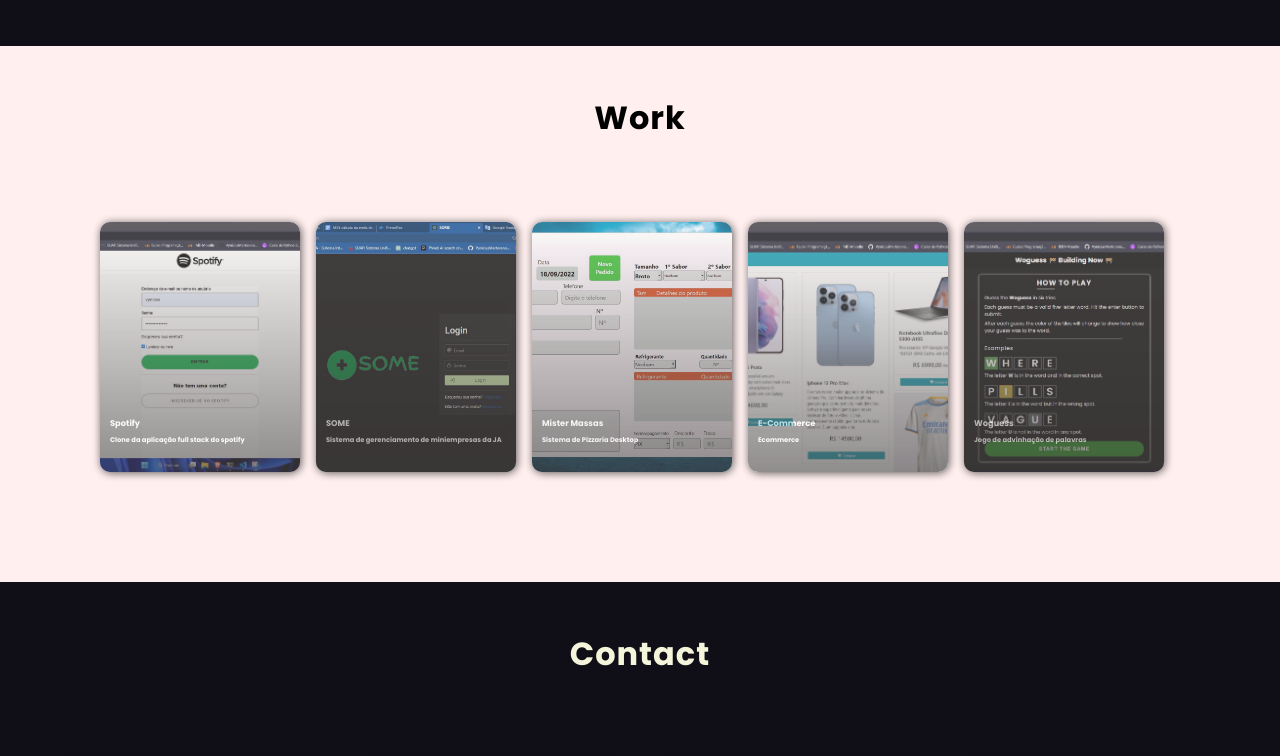
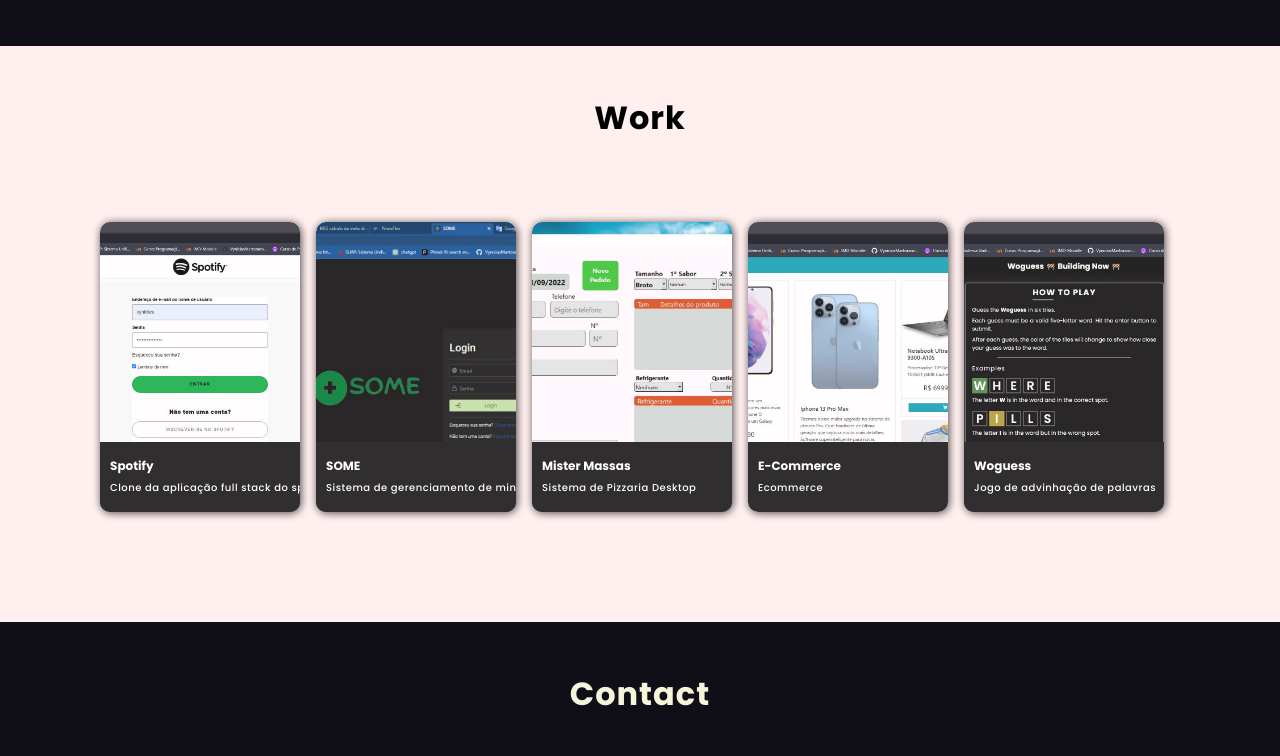
Before and after one commit to VyniciusMartorano/Portfolio, a React (Vite) app: page / in a window 1280 px wide. Shown: the part 1731-2487 px from the top of the page. Built offline with nearby package versions, Linux system fonts and the light colour scheme.

Commit message:
alterações visuais

```diff
--- a/src/app.css
+++ b/src/app.css
@@ -39,12 +39,15 @@ scroll-margin-top: .8em;
   }
 
   /* Estilizando o polegar da barra de rolagem */
-  ::-webkit-scrollbar-thumb {
+  ::-webkit-scrollbar-thumb:vertical {
     border-radius: 8px;
     background-color: #585656; /* Cor do polegar */
   }
+  ::-webkit-scrollbar-thumb:horizontal {
+    border-radius: 8px;
+    height: 1px !important;
+    background-color: #585656; /* Cor do polegar */
+  }
+
 
   /* Estilizando o botão da barra de rolagem */
-  ::-webkit-scrollbar-button {
-    background-color: #ccc; /* Cor do botão */
-  }
--- a/src/components/home/index.css
+++ b/src/components/home/index.css
@@ -51,7 +51,10 @@ img.imagem:hover {
 
 .content-image {
     width: 200px;
+    display: flex;
     height: 200px;
+    align-items: center;
+    justify-content: center;
 }
 
 div#introduction-div-text {
@@ -138,3 +141,13 @@ p#local {
         height: 180px;
     }
 }
+
+@media screen and (max-width: 400px) {
+    div#introduction-div-text > h1 {
+        font-size: 2.5em;
+    }
+    div#introduction-div-text > h2 {
+        font-size: 1.5em;
+    }
+
+}
--- a/src/components/navbar/index.css
+++ b/src/components/navbar/index.css
@@ -88,3 +88,13 @@ a.link-nav {
     }
 
 }
+
+
+
+@media screen and (max-width:400px) {
+
+    a.link-nav {
+        font-size: 1rem;
+    }
+
+}
--- a/src/components/works/Item.jsx
+++ b/src/components/works/Item.jsx
@@ -11,10 +11,8 @@ const Item = ({ img, title, subtitle, to }) => {
                 alt={title}
             />
             <div className="carousel-item__details">
-                <div className="controls">
-                </div>
                 <h5 className="carousel-item__details--title">{title}</h5>
-                <h6 className="carousel-item__details--subtitle">{subtitle}</h6>
+                <p className="carousel-item__details--subtitle">{subtitle}</p>
             </div>
         </div>
     )
--- a/src/components/works/carousel/style.css
+++ b/src/components/works/carousel/style.css
@@ -41,7 +41,7 @@
 .carousel-item {
   flex-shrink: 0;
   width: 200px;
-  height: 250px;
+  height: 290px;
   border-radius: 10px;
   overflow: hidden;
   margin-right: 1rem;
@@ -53,7 +53,7 @@
   -webkit-transform-origin: center left;
   transform-origin: center left;
   position: relative;
-  opacity: 0.8;
+  opacity: 0.9;
   box-shadow: rgba(0, 0, 0, 0.8) 1px 1px 8px;
 }
 
@@ -71,33 +71,22 @@
 
 .carousel-item__img {
   width: 200px;
-  height: 250px;
+  height: 290px;
   -o-object-fit: cover;
   object-fit: cover;
+  user-select: none;
 }
 
 .carousel-item__details {
-  background: -webkit-gradient(
-    linear,
-    left bottom,
-    left top,
-    from(rgba(0, 0, 0, 0.9)),
-    to(rgba(0, 0, 0, 0))
-  );
-
-  background: linear-gradient(
-    to top,
-    rgba(0, 0, 0, 0.9) 0%,
-    rgba(0, 0, 0, 0) 100%
-  );
+  background-color: rgb(26, 26, 26);
+  height: 70px;
   font-size: 10px;
   font-weight: 200;
-  opacity: 0.6;
+  opacity: 1;
   -webkit-transition: 450ms opacity;
   transition: 450ms opacity;
   padding: 10px 0px 0px 10px;
   position: absolute;
-  top: 0;
   left: 0;
   right: 0;
   bottom: 0;
@@ -111,20 +100,25 @@
   font-size: 0.9rem;
 }
 
-.carousel-item__details .controls {
-  padding-top: 180px;
-}
 
-.carousel-item__details .carousel-item__details--title,
-.carousel-item__details--subtitle {
+.carousel-item__details .carousel-item__details--title{
+
   color: #fff;
   margin: 5px 0;
+  font-size: 1.2em;
   user-select: none;
 }
 
+.carousel-item__details--subtitle {
+  color: #fff;
+  font-size: 1em;
+  font-weight: 500;
+  letter-spacing: 0.5px;
+  text-align: left;
+  user-select: none;
+}
 
-
-@media screen and (max-width: 690px){
+@media screen and (max-width: 1120px){
   .carousel__container {
     justify-content: flex-start;
   }
@@ -136,7 +130,5 @@
     height: 290px;
   }
 
-  .carousel-item__details {
-    padding: 50px 0px 0px 10px;
-  }
+
 }
```
